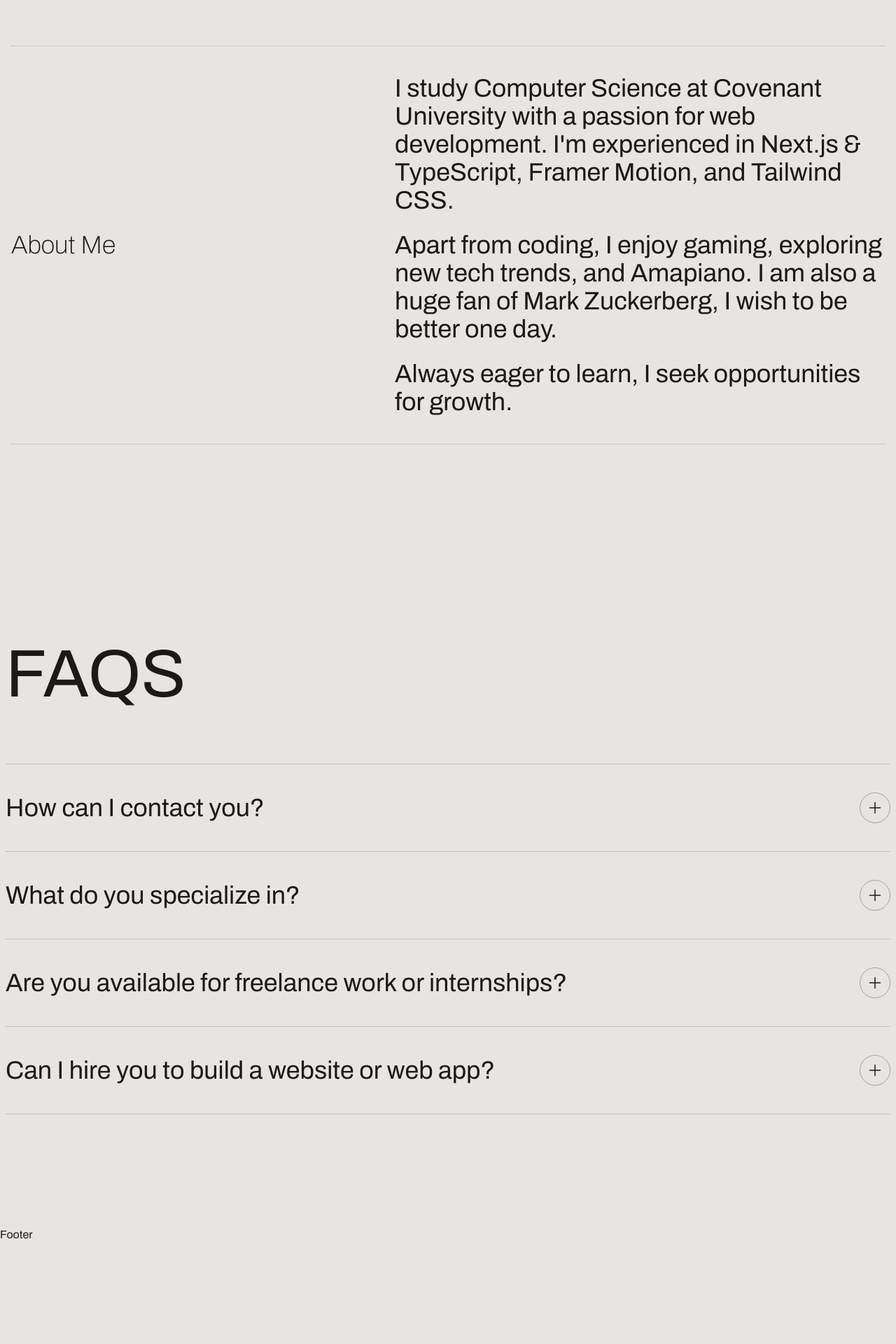
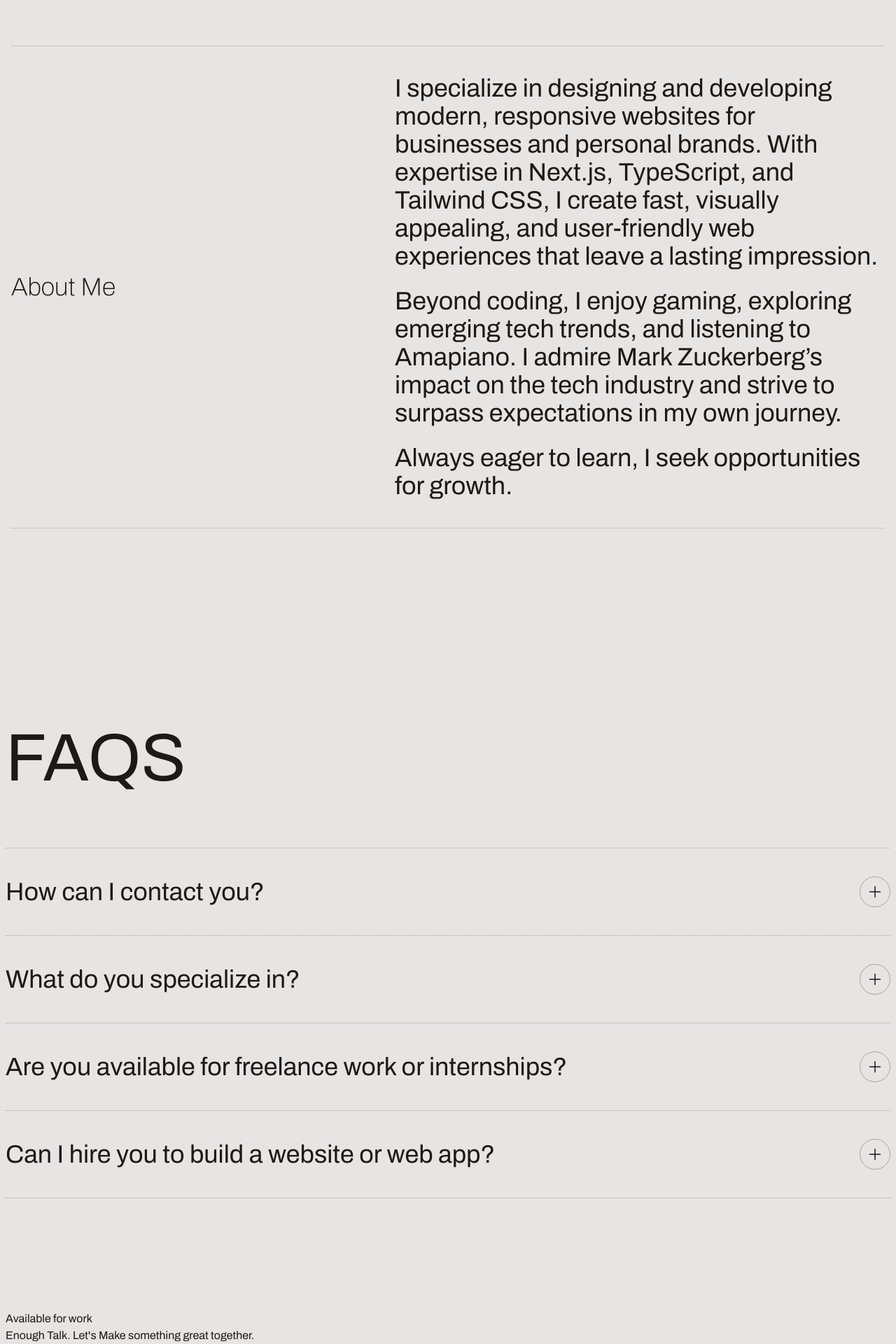
Before and after one commit to amanzecodes/port-v1, a Next.js app: page / in a window 1280 px wide. Shown: the part 3337-5257 px from the top of the page at 70% size. Before the commit the page ends 5113 px from the top, so only its background shows below. Built offline with nearby package versions, Linux system fonts and the light colour scheme.

Commit message:
finetunig the content of my about mme section

```diff
--- a/src/app/components/About.tsx
+++ b/src/app/components/About.tsx
@@ -4,15 +4,24 @@ const About = () => {
       <div className="mx-auto px-4">
         <div className="flex flex-col md:flex-col lg:flex-row w-full justify-between items-center py-10 border-t border-b border-dotted border-black/25 gap-6 md:gap-8">
           <div>
-              <h2 className="text-xl md:text-3xl lg:text-4xl font-thin">About Me</h2>
+            <h2 className="text-xl md:text-3xl lg:text-4xl font-thin">
+              About Me
+            </h2>
           </div>
           <div className="max-w-[700px]">
             <div className="flex flex-col gap-6">
               <p className="text-xl md:text-2xl lg:text-4xl">
-                I study Computer Science at Covenant University with a passion for web development. I'm experienced in Next.js &amp; TypeScript, Framer Motion, and Tailwind CSS.
+                I specialize in designing and developing modern, responsive
+                websites for businesses and personal brands. With expertise in
+                Next.js, TypeScript, and Tailwind CSS, I create fast, visually
+                appealing, and user-friendly web experiences that leave a
+                lasting impression.
               </p>
               <p className="text-xl md:text-2xl lg:text-4xl">
-                  Apart from coding, I enjoy gaming, exploring new tech trends, and Amapiano. I am also a huge fan of Mark Zuckerberg, I wish to be better one day.
+                Beyond coding, I enjoy gaming, exploring emerging tech trends,
+                and listening to Amapiano. I admire Mark Zuckerberg’s impact on
+                the tech industry and strive to surpass expectations in my own
+                journey.
               </p>
               <p className="text-xl md:text-2xl lg:text-4xl">
                 Always eager to learn, I seek opportunities for growth.
--- a/src/app/components/Footer.tsx
+++ b/src/app/components/Footer.tsx
@@ -2,7 +2,15 @@ import React from 'react'
 
 const Footer = () => {
   return (
-    <div>Footer</div>
+    <footer>
+        <div className='mx-auto px-2'>
+            <div>Available for work</div>
+            <h2>Enough Talk. Let's Make something great together.</h2>
+            <nav>
+
+            </nav>
+        </div>
+    </footer>
   )
 }
 
```
Lines whose indentation alone changed are shown as unchanged.
